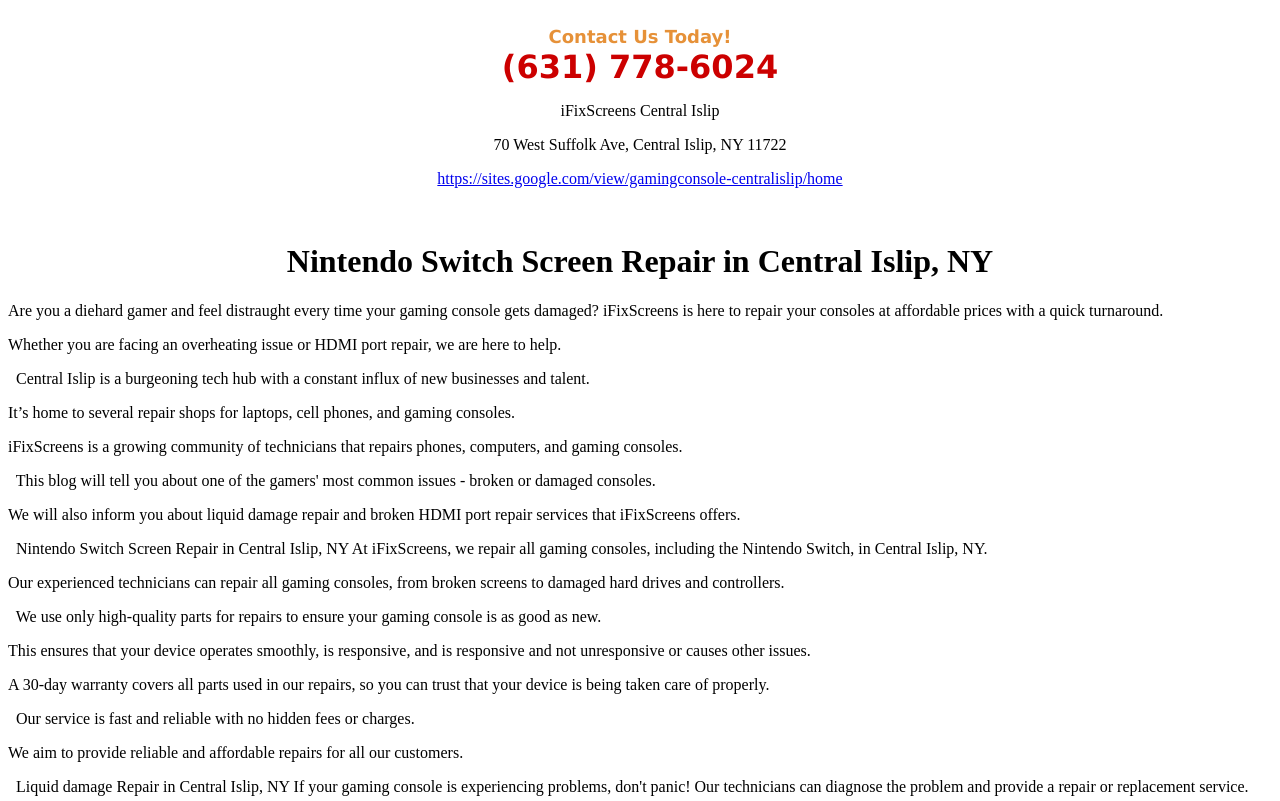
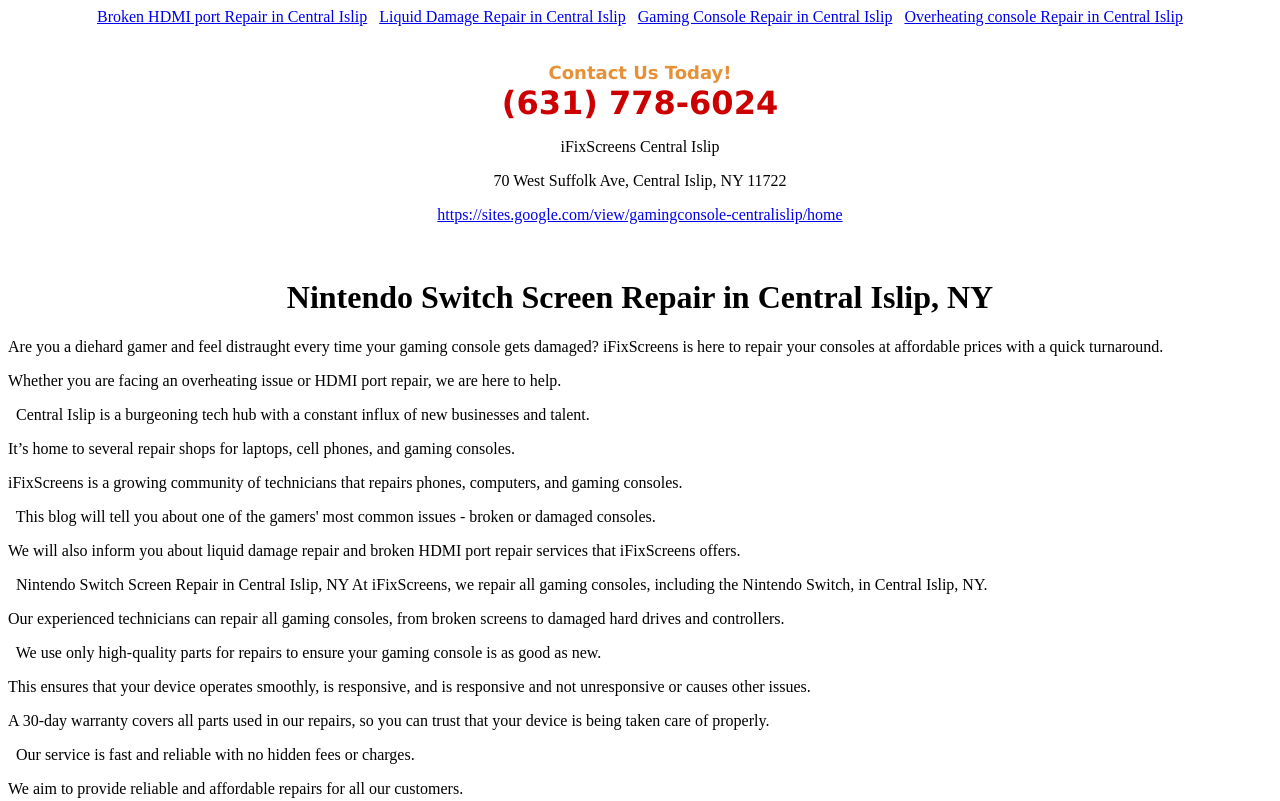
Before and after one commit to iFix786/Gaming-console-repair-in-centralslip, a plain HTML site: page NintendoSwitchScreenRepairinCentralIslipNY.html in a window 1280 px wide. Shown: the top 801 px of the page. Drawn offline with Linux system fonts and the light colour scheme.

Commit message:
Update NintendoSwitchScreenRepairinCentralIslipNY.html

```diff
--- a/NintendoSwitchScreenRepairinCentralIslipNY.html
+++ b/NintendoSwitchScreenRepairinCentralIslipNY.html
@@ -1,4 +1,15 @@
-<!DOCTYPE html><html><body><div class="sites-embed-align-center-wrapping-off"><div class="sites-embed-border-on sites-embed sites-embed-full-width" style="width:100%;"><div class="sites-embed-content sites-embed-type-text"><div class="sites-embed-content-textbox"><div dir="ltr"><div style="text-align:center"><br><span style="color:rgb(230,145,56)"><b><font size="4"><span style="font-family:verdana,sans-serif">Contact Us Today!</span></font></b></span><br><span style="color:rgb(204,0,0)"><b><font size="6"><span style="font-family:verdana,sans-serif">(631) 778-6024</span></font></b></span><br><p>iFixScreens Central Islip</p><p>70 West Suffolk Ave, Central Islip, NY 11722</p><p><a href="https://sites.google.com/view/gamingconsole-centralislip/home" target="_blank">https://sites.google.com/view/gamingconsole-centralislip/home</a></p><br></div></div></div></div></div></div><center><h1>Nintendo Switch Screen Repair in Central Islip, NY</h1></center>Are you a diehard gamer and feel distraught every time your gaming console gets damaged? iFixScreens is here to repair your consoles at affordable prices with a quick turnaround. <p>Whether you are facing an overheating issue or HDMI port repair, we are here to help.
+<!DOCTYPE html><html><body>
+   <div style="text-align: center;">
+        <a href="./BrokenHDMIportrepairinCentralIslipNY.html">Broken HDMI port Repair in Central Islip</a>&nbsp&nbsp
+        <a href="./LiquiddamageRepairinCentralIslipNY.html">Liquid Damage Repair in Central Islip</a>&nbsp&nbsp
+
+        <a href="./index.html">Gaming Console Repair in Central Islip</a>&nbsp&nbsp
+        <a href="./OverheatingconsoleissueinCentralIslipNY.html">Overheating console Repair in Central Islip</a>
+    </div><br/>
+
+
+
+  <div class="sites-embed-align-center-wrapping-off"><div class="sites-embed-border-on sites-embed sites-embed-full-width" style="width:100%;"><div class="sites-embed-content sites-embed-type-text"><div class="sites-embed-content-textbox"><div dir="ltr"><div style="text-align:center"><br><span style="color:rgb(230,145,56)"><b><font size="4"><span style="font-family:verdana,sans-serif">Contact Us Today!</span></font></b></span><br><span style="color:rgb(204,0,0)"><b><font size="6"><span style="font-family:verdana,sans-serif">(631) 778-6024</span></font></b></span><br><p>iFixScreens Central Islip</p><p>70 West Suffolk Ave, Central Islip, NY 11722</p><p><a href="https://sites.google.com/view/gamingconsole-centralislip/home" target="_blank">https://sites.google.com/view/gamingconsole-centralislip/home</a></p><br></div></div></div></div></div></div><center><h1>Nintendo Switch Screen Repair in Central Islip, NY</h1></center>Are you a diehard gamer and feel distraught every time your gaming console gets damaged? iFixScreens is here to repair your consoles at affordable prices with a quick turnaround. <p>Whether you are facing an overheating issue or HDMI port repair, we are here to help.
 <p>
 
 Central Islip is a burgeoning tech hub with a constant influx of new businesses and talent. <p>It’s home to several repair shops for laptops, cell phones, and gaming consoles. <p>iFixScreens is a growing community of technicians that repairs phones, computers, and gaming consoles.
```
